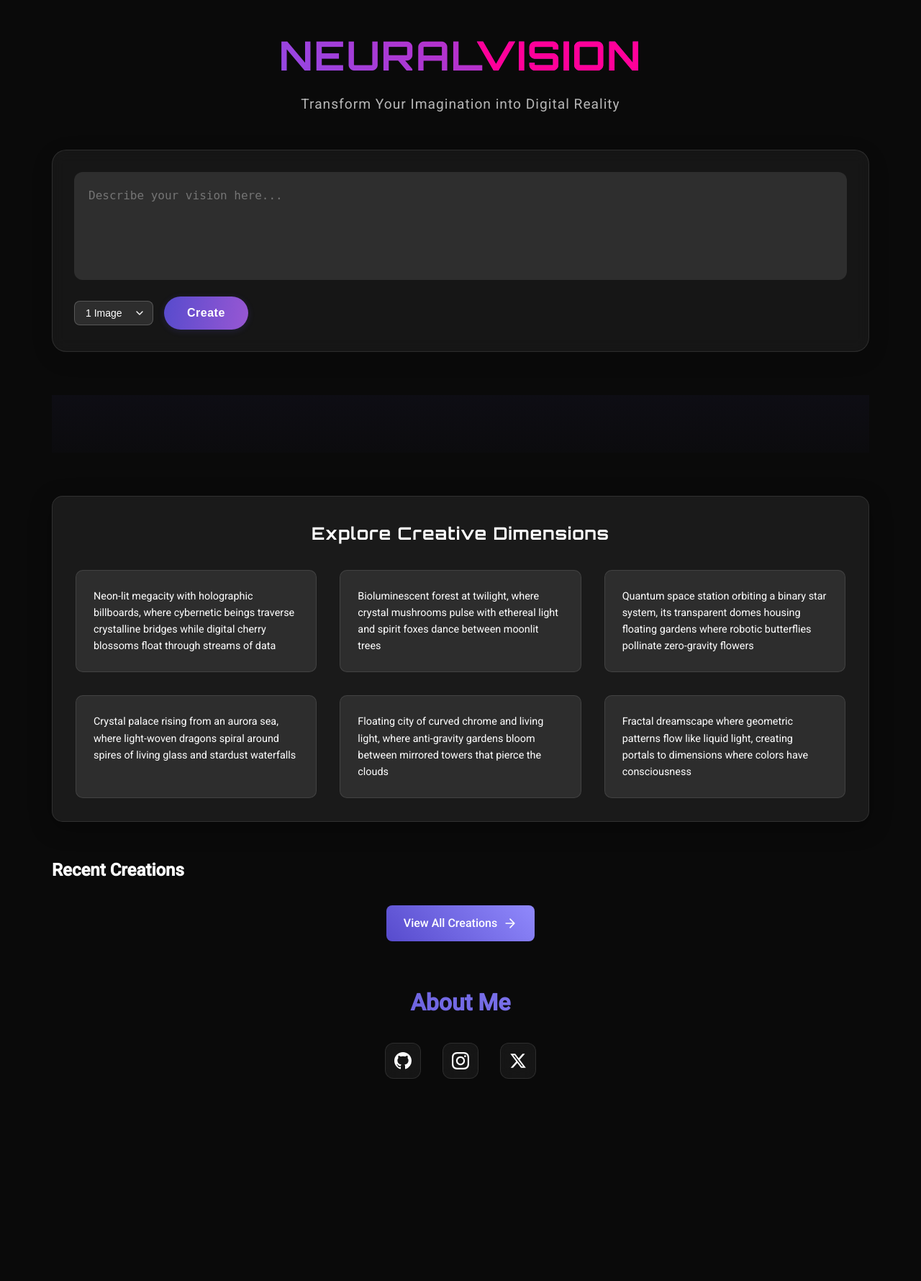
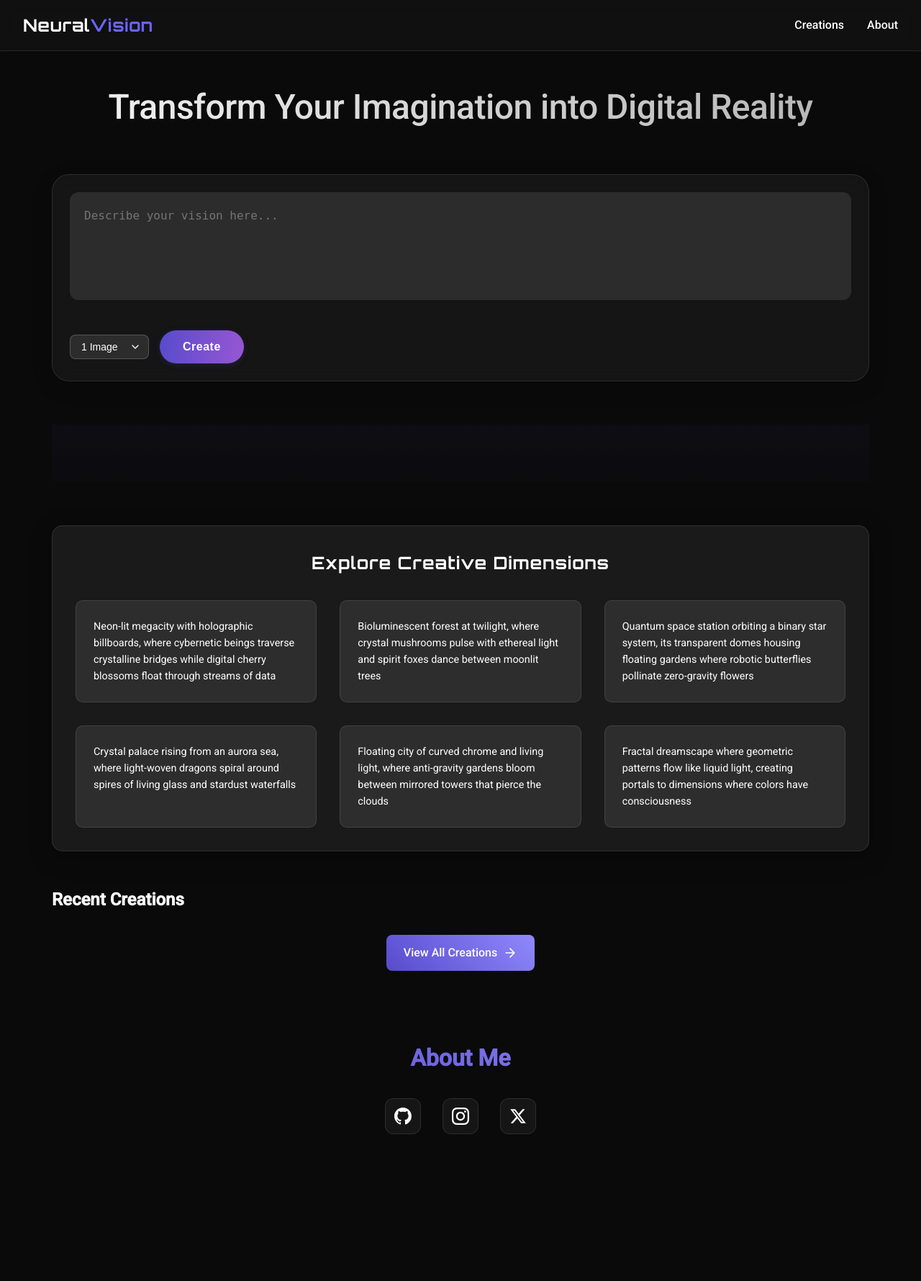
Before and after one commit to deepak-lenka/NeuralVision, a Flask app: page / in a window 1280 px wide. Shown: the whole page at 72% size. Before the commit the page ends 1499 px from the top, so only its background shows below. Run offline with Flask 3, Linux system fonts and the light colour scheme; data that the repository does not hold is empty; parts of the project's set-up code (start-up, migrations or seed data) failed here and were passed over.

Commit message:
feat: enhance UI and navigation
- Update hero section styling with modern gradient text
- Make NeuralVision logo clickable and consistent across pages
- Add smooth scrolling to About section
- Standardize navigation styling
- Fix font consistency issues
- Improve spacing and layout

```diff
--- a/static/css/style.css
+++ b/static/css/style.css
@@ -1,3 +1,8 @@
+/* Enable smooth scrolling */
+html {
+    scroll-behavior: smooth;
+}
+
 :root {
     --primary: #6c63ff;
     --secondary: #00bcd4;
@@ -25,12 +30,12 @@ body {
 .container {
     max-width: 1200px;
     margin: 0 auto;
-    padding: 2rem;
+    padding: 5rem 2rem;
 }
 
 .header {
     text-align: center;
-    margin-bottom: 3rem;
+    margin-bottom: 2rem;
 }
 
 .header h1 {
@@ -193,7 +198,7 @@ body {
     margin-left: -10px;
     margin-top: -10px;
     border: 2px solid rgba(255, 255, 255, 0.3);
-    border-top-color: white;
+    border-top: 2px solid white;
     border-radius: 50%;
     animation: loader-spin 0.8s linear infinite;
 }
@@ -800,6 +805,9 @@ body {
     margin: 60px auto;
     text-align: center;
     max-width: 800px;
+    padding: 4rem 0;
+    margin-top: 2rem;
+    scroll-margin-top: 5rem;
 }
 
 .social-links-section h2 {
@@ -909,3 +917,130 @@ body {
     border-radius: 10px;
     transition: height 0.1s ease;
 }
+
+/* Main Navigation */
+.main-nav {
+    display: flex;
+    justify-content: space-between;
+    align-items: center;
+    padding: 1rem 2rem;
+    background: rgba(18, 18, 18, 0.8);
+    backdrop-filter: blur(10px);
+    position: fixed;
+    top: 0;
+    left: 0;
+    right: 0;
+    z-index: 1000;
+    border-bottom: 1px solid rgba(255, 255, 255, 0.1);
+}
+
+.nav-logo {
+    display: flex;
+    align-items: center;
+}
+
+.logo-link {
+    text-decoration: none;
+    color: inherit;
+    display: inline-block;
+    transition: opacity 0.2s ease;
+}
+
+.logo-link:hover {
+    opacity: 0.9;
+}
+
+.nav-logo h1 {
+    margin: 0;
+    font-family: 'Orbitron', sans-serif;
+    font-size: 24px;
+    font-weight: 700;
+    color: #ffffff;
+    letter-spacing: 0.5px;
+}
+
+.nav-logo .accent {
+    color: var(--primary);
+}
+
+.nav-links {
+    display: flex;
+    gap: 2rem;
+}
+
+.nav-link {
+    color: #ffffff;
+    text-decoration: none;
+    font-size: 1rem;
+    font-weight: 500;
+    transition: color 0.3s ease;
+}
+
+.nav-link:hover {
+    color: var(--accent);
+}
+
+.header {
+    text-align: center;
+    margin-bottom: 2rem;
+}
+
+.header .subtitle {
+    font-size: 1.5rem;
+    margin: 0.5rem 0;
+    color: #ffffff;
+    opacity: 0.9;
+}
+
+.hero-section {
+    text-align: center;
+    padding: 40px 20px;
+    max-width: 1200px;
+    margin: 0 auto;
+}
+
+.hero-title {
+    font-size: 48px;
+    font-weight: 500;
+    background: linear-gradient(to right, rgba(255, 255, 255, 0.95), rgba(255, 255, 255, 0.7));
+    -webkit-background-clip: text;
+    background-clip: text;
+    -webkit-text-fill-color: transparent;
+    margin-bottom: 24px;
+    line-height: 1.2;
+    letter-spacing: -0.5px;
+}
+
+.hero-title span {
+    color: rgba(255, 255, 255, 0.95);
+}
+
+.hero-subtitle {
+    font-size: 18px;
+    color: rgba(255, 255, 255, 0.6);
+    margin-bottom: 48px;
+    line-height: 1.5;
+}
+
+.input-section {
+    background: rgba(32, 33, 35, 0.5);
+    border-radius: 24px;
+    padding: 24px;
+    margin: 0 auto 40px;
+    max-width: 1200px;
+    backdrop-filter: blur(10px);
+    border: 1px solid rgba(255, 255, 255, 0.1);
+}
+
+.input-section textarea {
+    width: 100%;
+    min-height: 150px;
+    background: rgba(32, 33, 35, 0.8);
+    border: none;
+    border-radius: 16px;
+    color: rgba(255, 255, 255, 0.9);
+    padding: 16px;
+    margin-bottom: 20px;
+    resize: none;
+    font-size: 16px;
+}
--- a/templates/index.html
+++ b/templates/index.html
@@ -3,15 +3,25 @@
 <head>
     <meta charset="UTF-8">
     <meta name="viewport" content="width=device-width, initial-scale=1.0">
-    <title>AI Image Generator</title>
+    <title>NeuralVision - AI Image Generator</title>
     <link rel="stylesheet" href="{{ url_for('static', filename='css/style.css') }}">
     <link href="https://fonts.googleapis.com/css2?family=Orbitron:wght@400;500;700&family=Roboto:wght@300;400;500&display=swap" rel="stylesheet">
 </head>
 <body>
+    <nav class="main-nav">
+        <div class="nav-logo">
+            <a href="/" class="logo-link">
+                <h1>Neural<span class="accent">Vision</span></h1>
+            </a>
+        </div>
+        <div class="nav-links">
+            <a href="/gallery" class="nav-link">Creations</a>
+            <a href="#about" class="nav-link">About</a>
+        </div>
+    </nav>
     <div class="container">
-        <div class="header">
-            <h1>Neural<span class="accent">Vision</span></h1>
-            <p class="subtitle">Transform Your Imagination into Digital Reality</p>
+        <div class="hero-section">
+            <h1 class="hero-title">Transform Your Imagination into Digital Reality</h1>
         </div>
 
         <div class="input-section">
@@ -89,7 +99,7 @@
             </div>
         </div>
 
-        <div class="social-links-section">
+        <div class="social-links-section" id="about">
             <h2>About Me</h2>
             <div class="social-links">
                 <a href="https://github.com/deepak-lenka" class="social-link github" target="_blank" rel="noopener noreferrer" aria-label="GitHub">
```
Also changed, not shown: templates/gallery.html (+13 -11 lines).
